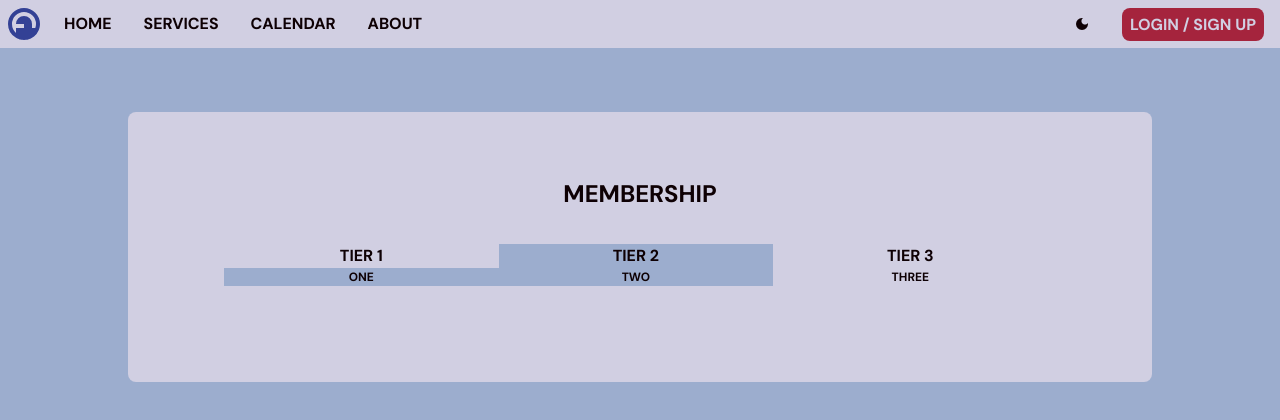
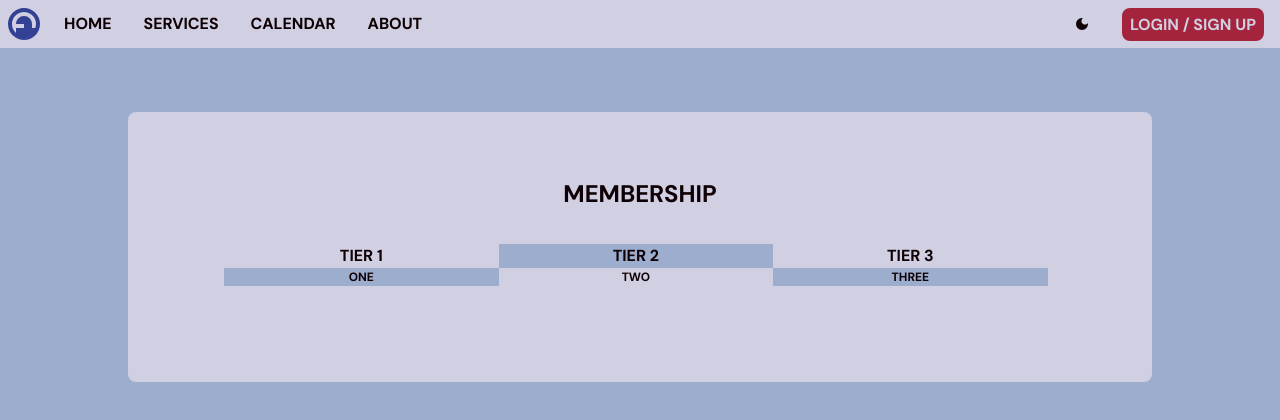
Before and after one commit to s023322/Fine-Fabrica, a website with bundled scripts: page pages/services.html in a window 1280 px wide. Built offline with nearby package versions, Linux system fonts and the light colour scheme.

Commit message:
Update services.html

```diff
--- a/pages/services.html
+++ b/pages/services.html
@@ -19,19 +19,19 @@
             <b class="flex float-none text-center p-8">
                 <div class="float-left w-[33%]">
                     <h2>TIER 1</h2>
-                    <p class="w-100% text-[12px] bg-lm-primary dark:bg-dm-primary rounded-b-lg">
+                    <p class="w-full text-[12px] bg-lm-primary dark:bg-dm-primary rounded-b-lg">
                         ONE
                     </p>
                 </div>
                 <div class="float-left w-[33%] bg-lm-primary dark:bg-dm-primary rounded-t-lg">
                     <h2>TIER 2</h2>
-                    <p class="text-[12px]">
+                    <p class="w-full text-[12px] bg-lm-secondary dark:bg-dm-secondary">
                         TWO
                     </p>
                 </div>
                 <div class="float-left w-[33%]">
                     <h2>TIER 3</h2>
-                    <p class="text-[12px]">
+                    <p class="w-full text-[12px] bg-lm-primary dark:bg-dm-primary rounded-b-lg">
                         THREE
                     </p>
                 </div>
```
